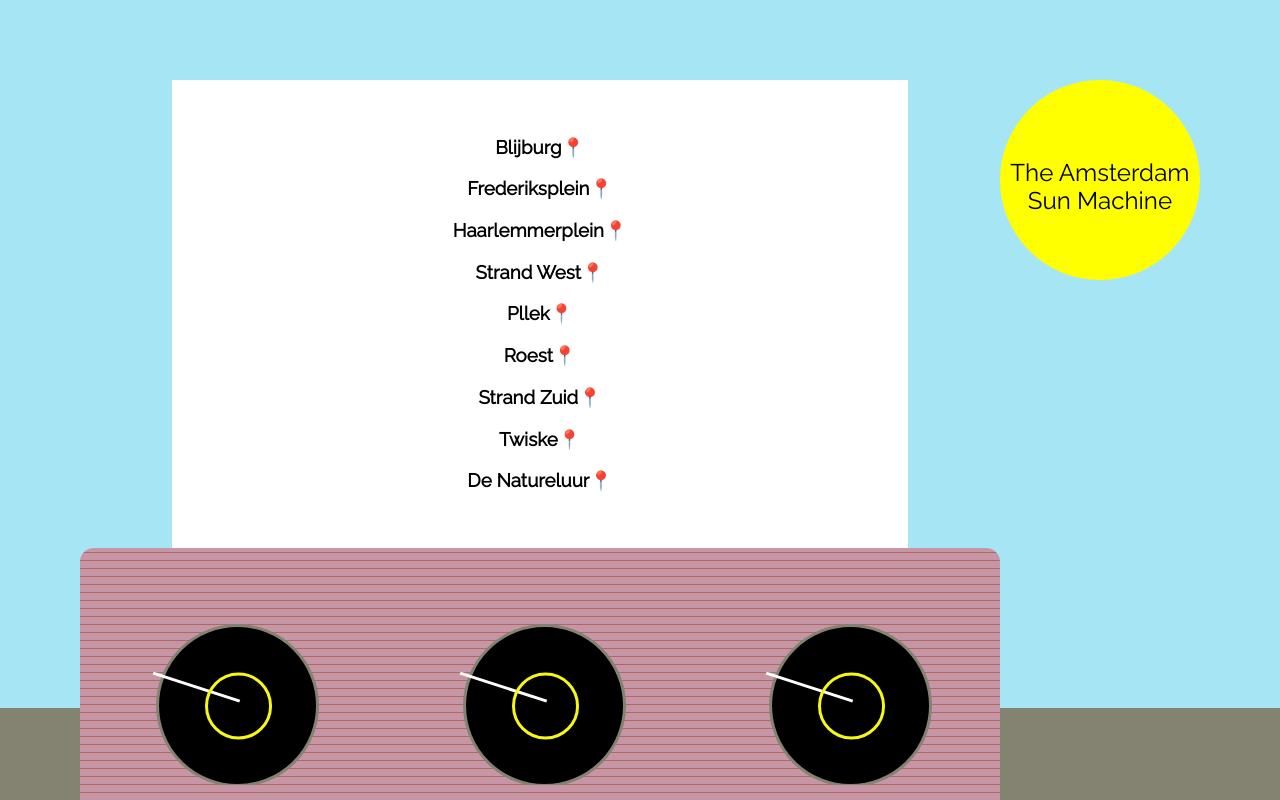
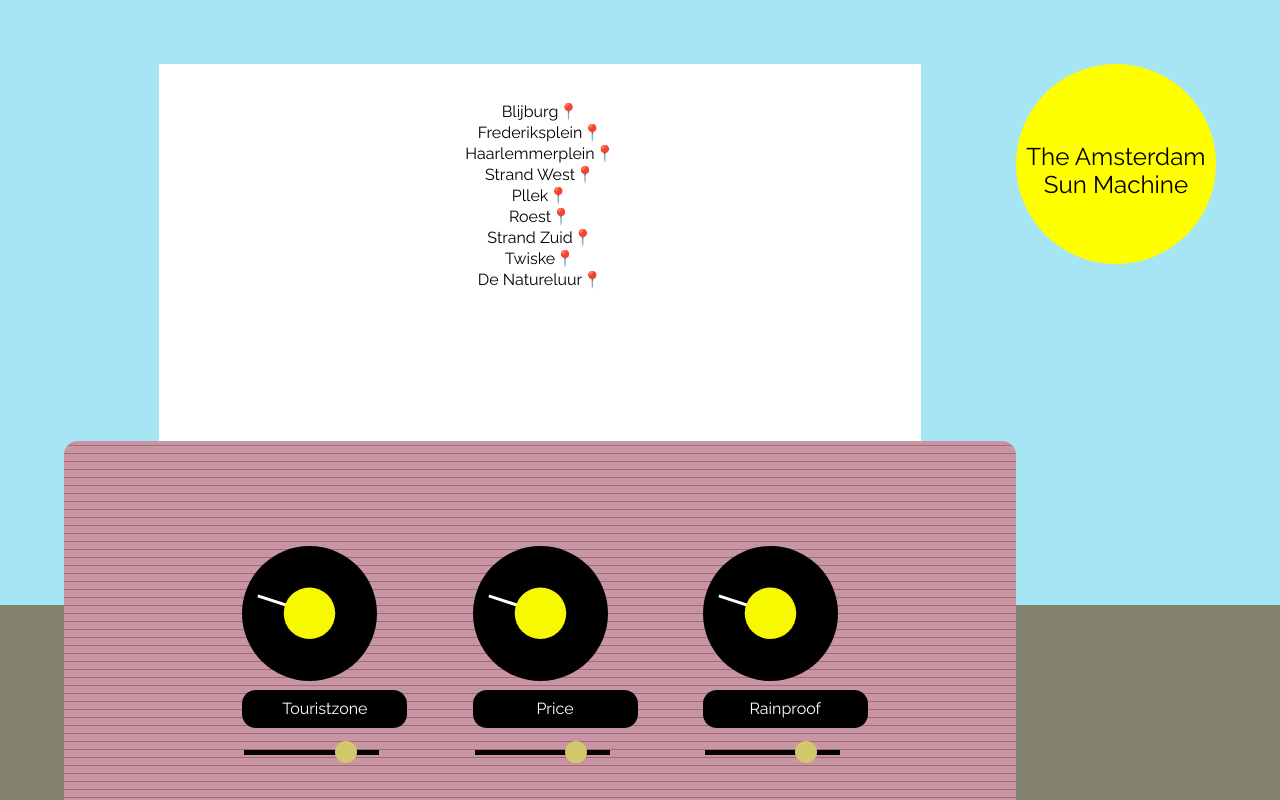
Before and after one commit to madamerobot/damsun-res, a React (Create React App) app: page / in a window 1280 px wide. Shown: the top 800 px of the page. Built offline with nearby package versions, Linux system fonts and the light colour scheme.

Commit message:
Sized down with viewport and redid the SVG files, also defined fixed vh for machine. Looking pretty good already, just minor alignment fixes left

```diff
--- a/src/components/Knob.js
+++ b/src/components/Knob.js
@@ -5,52 +5,18 @@ class Knob extends Component {
 	render(){
 
 		return (
-				<div className="svg">
-					<svg width="202" height="202" className="knobsvg">
-						<g>
-						  <title>Biggest Circle</title>
-						  <circle 	id="svg_1"
-									r="80"
-									cy="100.81073"
-									cx="100.81073"
-									strokeLinecap="null"
-									strokeLinejoin="null"
-									strokeDasharray="null"
-									strokeWidth="3"
-									stroke="#848372"
-									fill="black"
-									/>
-						 </g>
-						 <g display="inline">
-						  <title>Smaller Circle plus Indicator</title>
-						   <line 	id="svg_12"
-						  			x1="102.81073"
-						  			y1="6.810728"
-						  			x2="102.81073"
-						  			y2="97.81073"
-						  			strokeLinecap="null"
-						  			strokeLinejoin="null"
-						  			strokeDasharray="null"
-						  			strokeWidth="3"
-						  			stroke="white"
-						  			fill="none"
-						  			//102,97 defines x/y of the indicator's center point
-						  			transform={`rotate(${this.props.rotation},102,97)`}
-						  	/>
-						  <circle 	id="svg_6"
-						  			stroke="#f7f714"
-						  			fill-opacity="0"
-						  			r="32.027023"
-						  			cy="101.310732"
-						  			cx="101.81073"
-						  			strokeLinecap="null"
-						  			strokeLinejoin="null"
-						  			strokeDasharray="null"
-						  			strokeWidth="3"
-						  			fill="#f7f714"/>
+				<svg viewBox="0 0 135 135" height="135" className="knobsvg">
+
+					<g id="Layer_2" data-name="Layer 2">
+						<g id="Layer_1-2" data-name="Layer 1">
+							<circle class="cls-1" cx="67.5" cy="67.5" r="67.5"/>
+							<circle cx="67.43" cy="67.57" r="63.17"/>
+							<line class="cls-2" x1="67.43" y1="67.57" x2="67.43" y2="13.07" stroke="white" strokeWidth="3" transform={`rotate(${this.props.rotation},67,67)`}/>
+							<circle class="cls-3" cx="67.48" cy="67.31" r="25.77" fill="#F7F900"/>
 						</g>
-					</svg>
-				</div>
+					</g>
+
+				</svg>
 		)
 	}
 }
--- a/src/components/Knobbox.js
+++ b/src/components/Knobbox.js
@@ -99,14 +99,14 @@ class Knobbox extends Component {
 
 			<div className="Knobbox">
 
-				<Knob name={this.props.name} value={this.props.value} onChange={this.props.onChange} rotation={rotation}/>
+				<div className="svg">
+					<Knob name={this.props.name} value={this.props.value} onChange={this.props.onChange} rotation={rotation}/>
+				</div>
 
-				<div className="labelwrapper">
-					<div className="label">{this.props.name}</div>
+				<div className="label">{this.props.name}</div>
 
-					<div className="Slider">
-						<input type="range" value={this.props.value} min="0" max="5" onChange={this.handleChange}/>
-					</div>
+				<div className="Slider">
+					<input type="range" value={this.props.value} min="0" max="5" onChange={this.handleChange} className="Slider"/>
 				</div>
 
 			</div>
--- a/src/components/result.js
+++ b/src/components/result.js
@@ -28,11 +28,11 @@ class Result extends Component {
 			}
 		});
 		if(results.length<=0){
-			return <h1>Sorry, you are too picky. No results found.</h1>
+			return <p>Sorry, you are too picky. No results found.</p>
 		}
 		return results.map ((results) => {
 			return (
-					<h3 key={results}>{results}📍</h3>
+					<p key={results}>{results}📍</p>
 			)
 		});
 	}
--- a/src/components/style.css
+++ b/src/components/style.css
@@ -22,6 +22,10 @@ body {
 
 h1 {
 	font-size: 20px;
+}
+
+p {
+	margin: 2px;
 }
 
 /*LAYOUT AND FLEX*/
@@ -94,7 +98,9 @@ h1 {
 	-webkit-box-direction: normal;
 	    -ms-flex-direction: row;
 	        flex-direction: row;
-	padding: 80px;
+	padding-top: 5%;
+	padding-left: 5%;
+	padding-right: 5%;
 }
 
 /*FLEX ITEM FROM .MACHINEWRAPPER*/
@@ -130,7 +136,9 @@ h1 {
 	    -ms-flex: 3;
 	        flex: 3;
 	text-align: center;
+
 	min-width: 425px;
+	min-height: 100vh;
 
 	display: -webkit-box;
 
@@ -159,8 +167,9 @@ h1 {
 
 /*CHILD OF .RESULTPAPER*/
 .results {
-	padding-top: 5%;
-	padding-bottom: 5%;
+	margin: 5%;
+/*	padding-top: 5%;
+	padding-bottom: 5%;*/
 }
 
 /*FLEX CONTAINER FOR .KNOBBOX*/
@@ -185,12 +194,12 @@ h1 {
 
 /*FLEX ITEM FROM .MACHINE*/
 .Knobbox {
-	width: 20%;
-	min-width: 200px;
+	/*width: 20%;*/
+	/*min-width: 200px;*/
 	padding: 5%;
-	-webkit-box-flex: 1;
+/*	-webkit-box-flex: 1;
 	    -ms-flex: 1;
-	        flex: 1;
+	        flex: 1;*/
 
 	display: flex;
 	justify-content: center;
@@ -199,9 +208,9 @@ h1 {
 
 /*CHILD OF .KNOBBOX, CLASS GIVEN WITHIN SVG CODE*/
 .knobsvg {
-	max-height: 180px;
+/*	max-height: 180px;
 	padding: 5%;
-	width: 100%;
+	width: 100%;*/
 }
 
 /*CHILD OF .KNOBBOX*/
```
